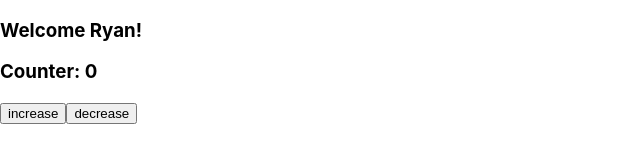
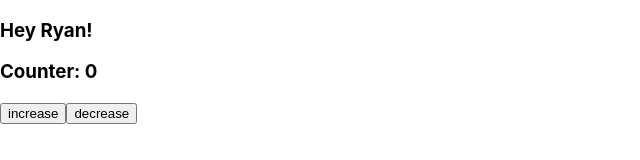
Before and after one commit to ryanflynndev/learning-hooks, a React (Create React App) app: page / in a window 1280 px wide. Shown: the top 160 px of the page, without its empty margins (0-640 px from the left). Built offline with nearby package versions, Linux system fonts and the light colour scheme.

Commit message:
Fixed a bug

```diff
--- a/src/Counter.js
+++ b/src/Counter.js
@@ -10,7 +10,7 @@ const Counter = () => {
 
     return (
         <div>
-            <h3>Welcome Ryan!</h3>
+            <h3>Hey Ryan!</h3>
             <h3>Counter: {counter}</h3>
             <button onClick={() => changeCounter(counter + 1)}>increase</button>
             <button onClick={() => counter ===0 ? null : changeCounter(counter - 1)}>decrease</button>
```
